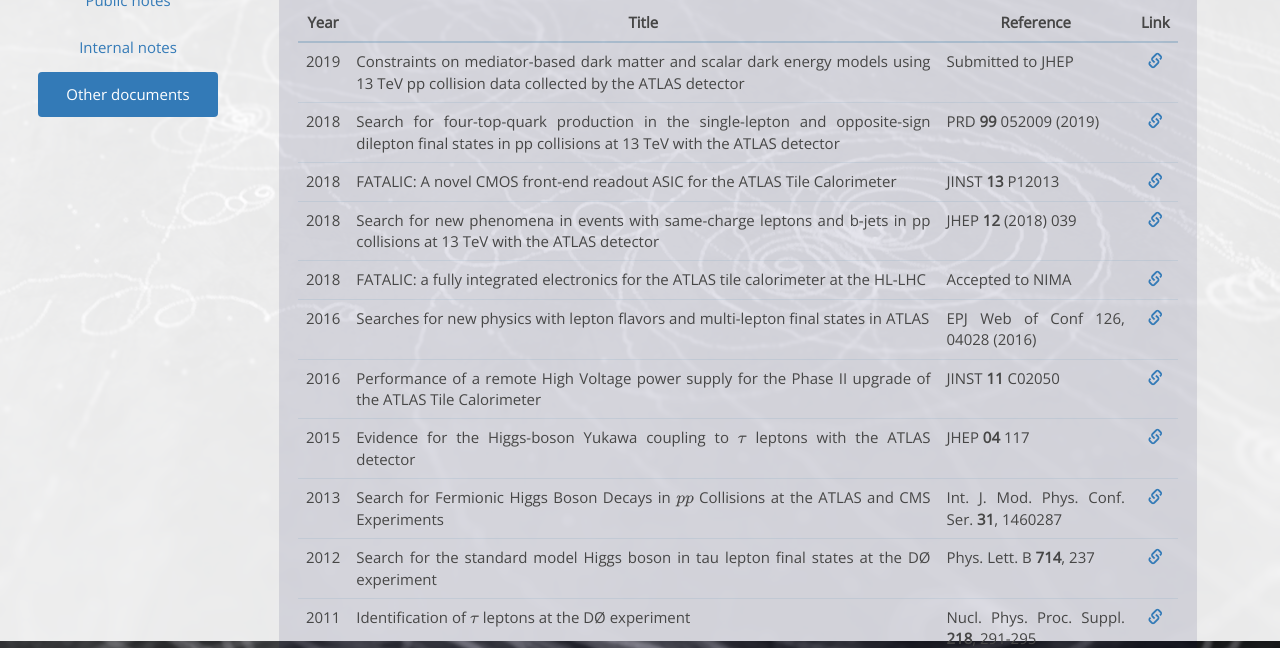
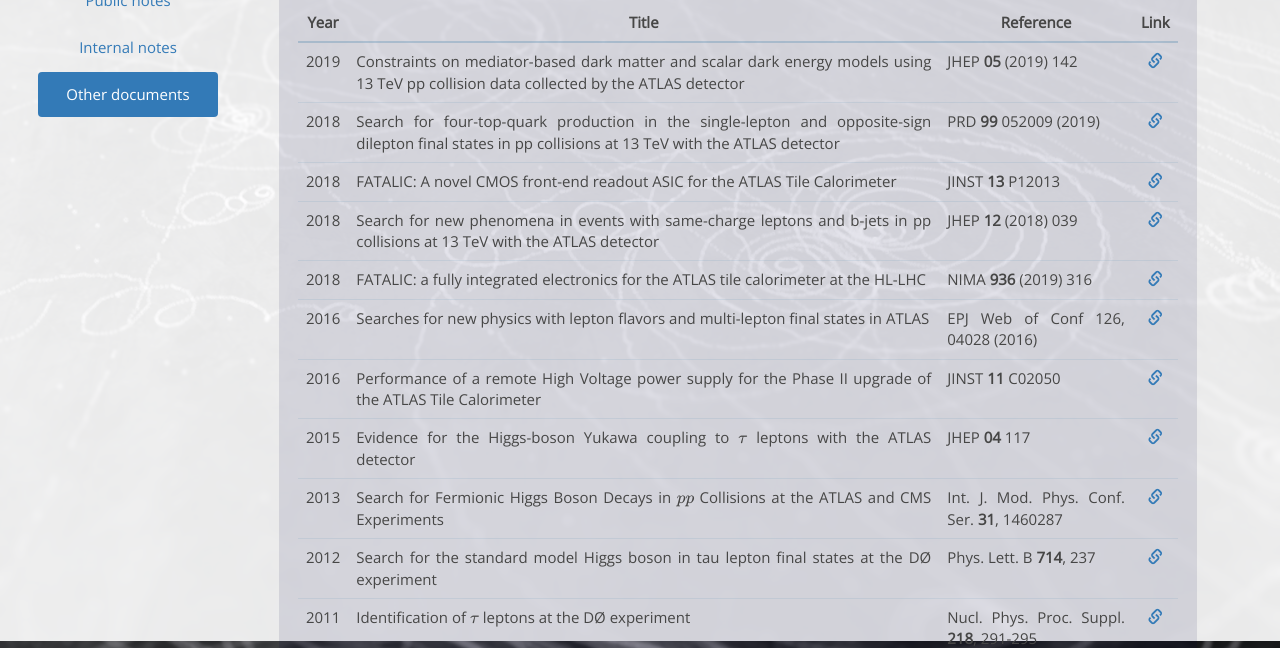
Before and after one commit to rmadar/website, a plain HTML site: page src/publications.html in a window 1280 px wide. Shown: the part 159-807 px from the top of the page. Drawn offline with nearby package versions, Linux system fonts and the light colour scheme; some packages are replaced by stand-ins of ours; a script that the page names is missing.

Commit message:
Adding references for recently puslished articles

```diff
--- a/src/publications.html
+++ b/src/publications.html
@@ -96,7 +96,7 @@
       <tr>
 	<td> 2019 </td>
 	<td> Constraints on mediator-based dark matter and scalar dark energy models using 13 TeV pp collision data collected by the ATLAS detector </td>
-	<td> Submitted to JHEP </td>
+	<td> JHEP <b>05</b> (2019) 142  </td>
 	<td> <a target="_blank" href="https://arxiv.org/abs/1903.01400"> <span class="glyphicon glyphicon-link" data-toggle="tooltip" data-placement="right" title="arXiv:1903.01400"></span></a> </td>
       </tr>
 
@@ -124,7 +124,7 @@
       <tr>
 	<td> 2018 </td>
 	<td> FATALIC: a fully integrated electronics for the ATLAS tile calorimeter at the HL-LHC </td>
-	<td> Accepted to NIMA </td>
+	<td> NIMA  <b>936</b> (2019) 316</td>
 	<td> <a target="_blank" href="https://cds.cern.ch/record/2626873"> <span class="glyphicon glyphicon-link" data-toggle="tooltip" data-placement="right" title="article"></span></a> </td>
       </tr>
 
```
